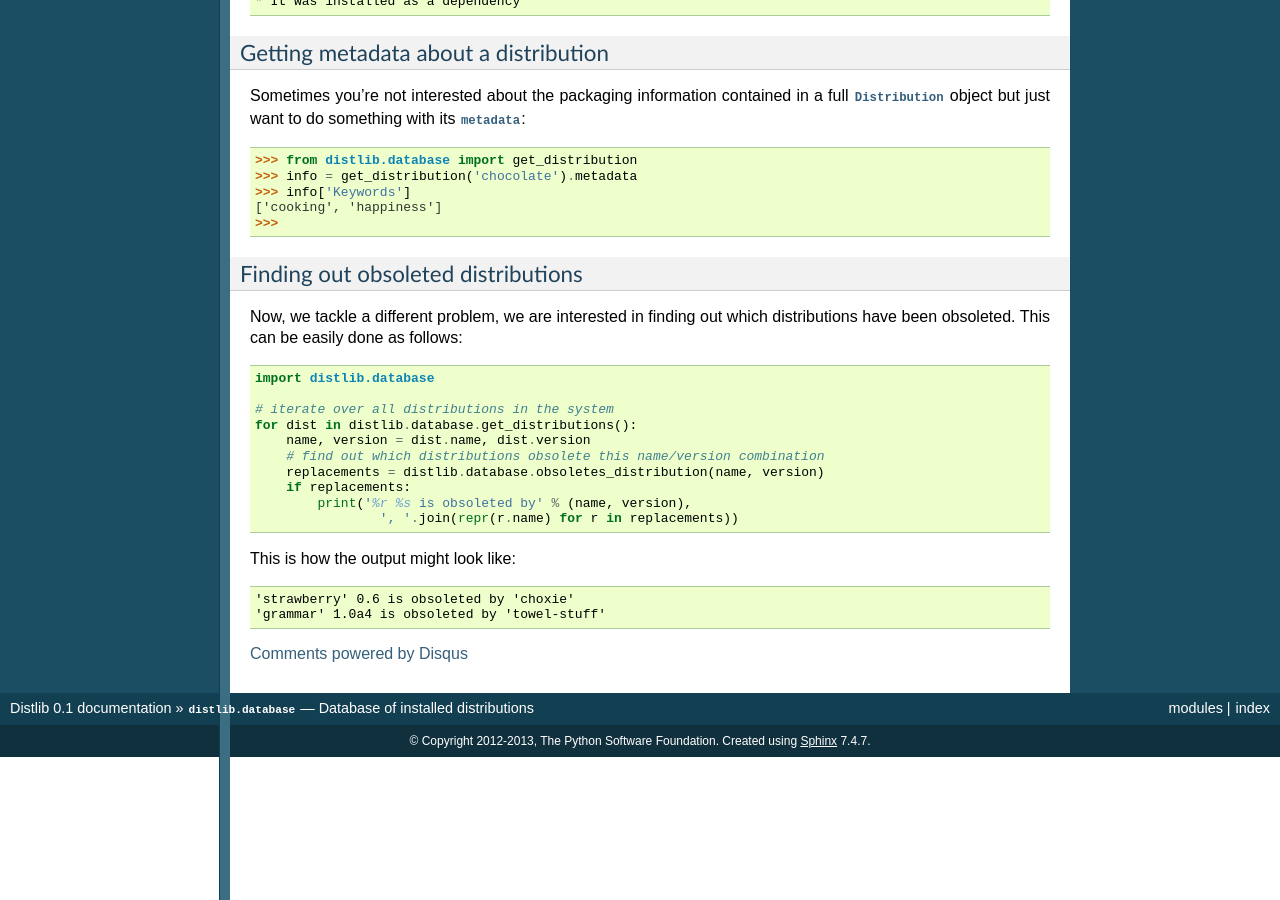
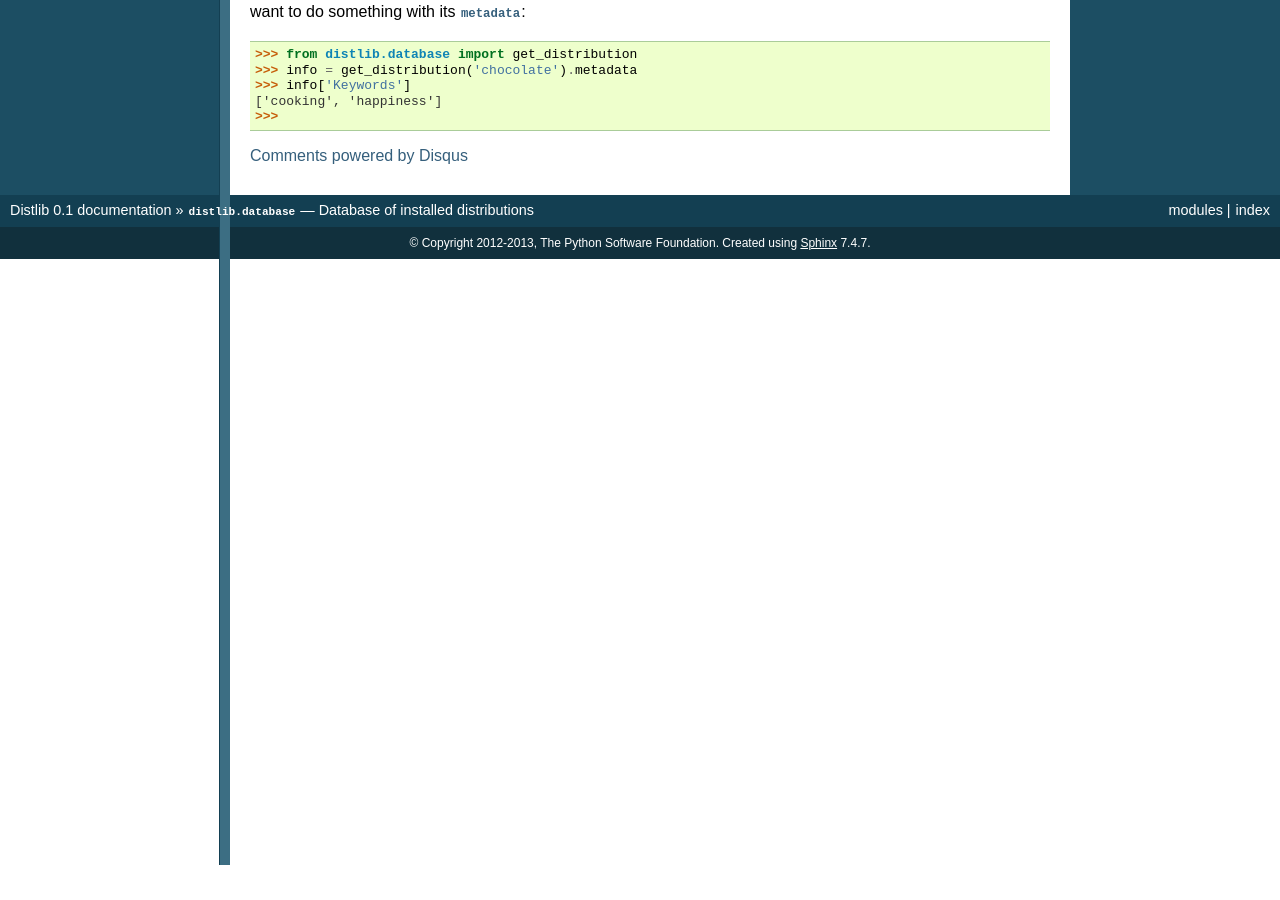
Before and after one commit to pypa/distlib, a Sphinx documentation site: the page built from docs/database.rst, in a window 1280 px wide and 900 px high, scrolled down 4466 px. Built offline with Sphinx 7.4.7, drawn with Linux system fonts in a browser that asks for light colours; formulas are drawn with MathJax 3; comment, search, counter and statistics services are not loaded; after the commit the page ends 5331 px from its top, so only the background shows below that; some of the changed text lies outside the part shown.

Commit message:
Added docstrings, made cache_enabled property, removed obsoletes_distribution.

```diff
--- a/docs/database.rst
+++ b/docs/database.rst
@@ -147,13 +147,6 @@ Functions to work with the database
    or a relative ``'/'``-separated path.
 
    .. XXX does this work with prefixes or full file path only?
-
-.. function:: obsoletes_distribution(name, version=None, use_egg_info=False)
-
-   Return an iterator over all distributions that declare they obsolete *name*.
-   *version* is an optional argument to match only specific releases (see
-   :mod:`distlib.version`).  If *use_egg_info* is true, legacy egg
-   distributions will be considered as well.
 
 .. function:: provides_distribution(name, version=None, use_egg_info=False)
 
@@ -308,27 +301,3 @@ full :class:`Distribution` object but just want to do something with its
    >>> info['Keywords']
    ['cooking', 'happiness']
    >>>
-
-Finding out obsoleted distributions
-^^^^^^^^^^^^^^^^^^^^^^^^^^^^^^^^^^^
-
-Now, we tackle a different problem, we are interested in finding out
-which distributions have been obsoleted. This can be easily done as follows::
-
-    import distlib.database
-
-    # iterate over all distributions in the system
-    for dist in distlib.database.get_distributions():
-        name, version = dist.name, dist.version
-        # find out which distributions obsolete this name/version combination
-        replacements = distlib.database.obsoletes_distribution(name, version)
-        if replacements:
-            print('%r %s is obsoleted by' % (name, version),
-                    ', '.join(repr(r.name) for r in replacements))
-
-This is how the output might look like:
-
-.. code-block:: none
-
-   'strawberry' 0.6 is obsoleted by 'choxie'
-   'grammar' 1.0a4 is obsoleted by 'towel-stuff'
```
Also changed, not shown: 2 other files.
